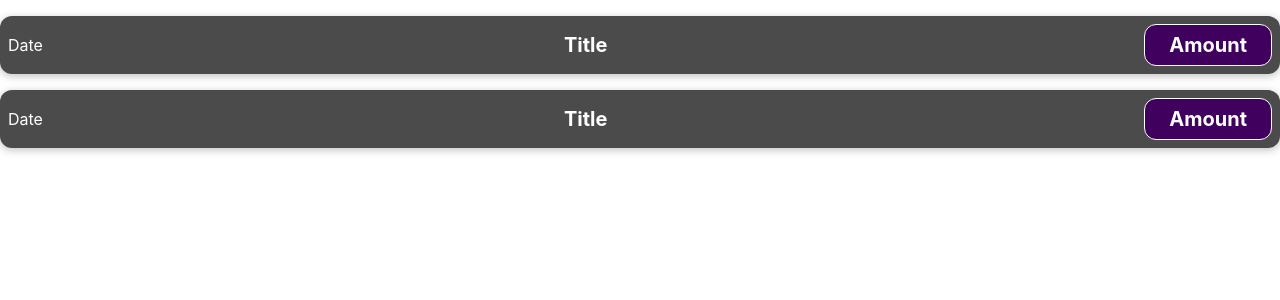
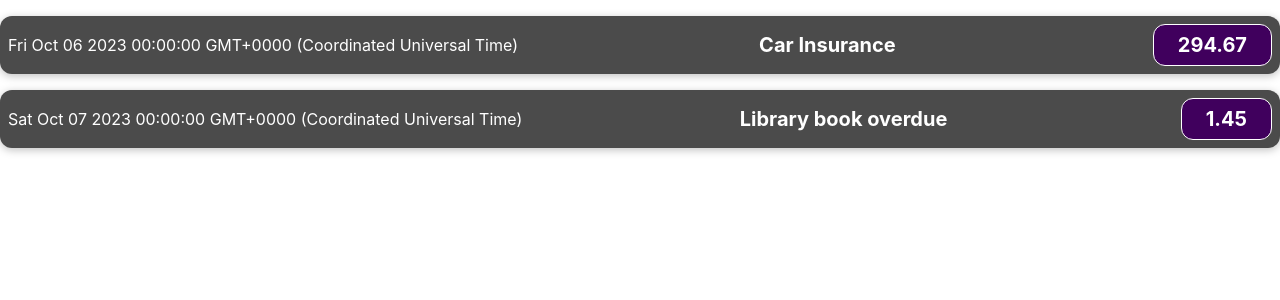
Before and after one commit to AaronAlev/react-expenses, a React (Create React App) app: page / in a window 1280 px wide. Shown: the top 300 px of the page. Built offline with nearby package versions, Linux system fonts and the light colour scheme.

Commit message:
3. Komponendi sisustamine andmetega

```diff
--- a/src/App.js
+++ b/src/App.js
@@ -2,10 +2,24 @@ import './App.css';
 import ExpenseItem from './components/ExpenseItem';
 
 function App() {
+  const expenses = [{
+    date: new Date(2023, 9, 6),
+    title: 'Car Insurance',
+    amount: 294.67
+  },
+  {
+    date: new Date(2023, 9, 7),
+    title: 'Library book overdue',
+    amount: 1.45
+  }];
   return (
     <div className='App'>
-      <ExpenseItem />
-      <ExpenseItem />
+      <ExpenseItem
+        expenseData={expenses[0]}
+      />
+      <ExpenseItem
+        expenseData={expenses[1]}
+      />
     </div>
   );
 }
--- a/src/components/ExpenseItem.js
+++ b/src/components/ExpenseItem.js
@@ -1,15 +1,15 @@
 import './ExpenseItem.css';
 
-function ExpenseItem() {
-  return (
-    <div className='expense-item'>
-        <div>Date</div>
-        <div className='expense-item__description'>
-            <h2>Title</h2>
-            <div className='expense-item__price'>Amount</div>
+function ExpenseItem(props) {
+    return (
+        <div className='expense-item'>
+            <div>{props.expenseData.date.toString()}</div>
+            <div className='expense-item__description'>
+                <h2>{props.expenseData.title}</h2>
+                <div className='expense-item__price'>{props.expenseData.amount}</div>
+            </div>
         </div>
-    </div>
-  );
+    );
 }
 
 export default ExpenseItem;
```
